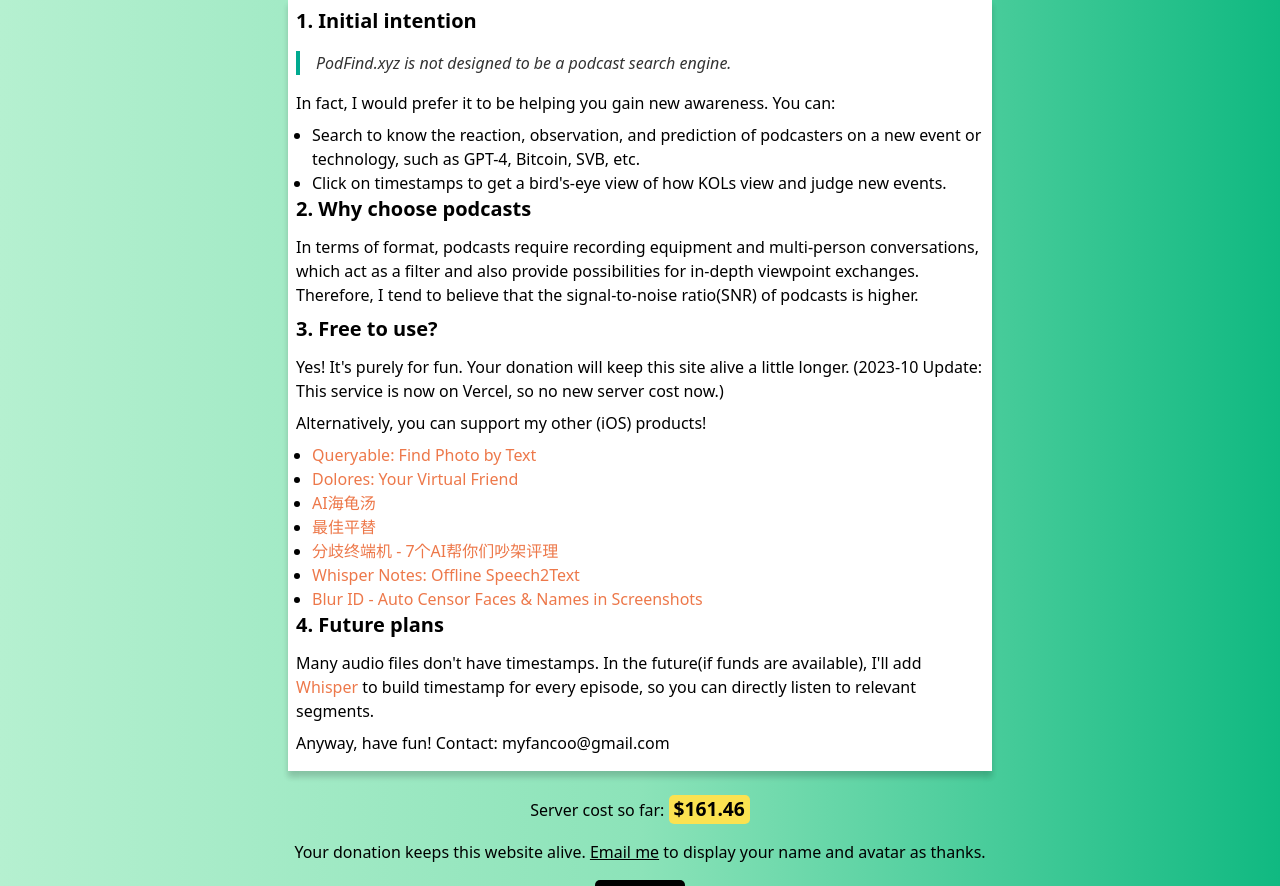
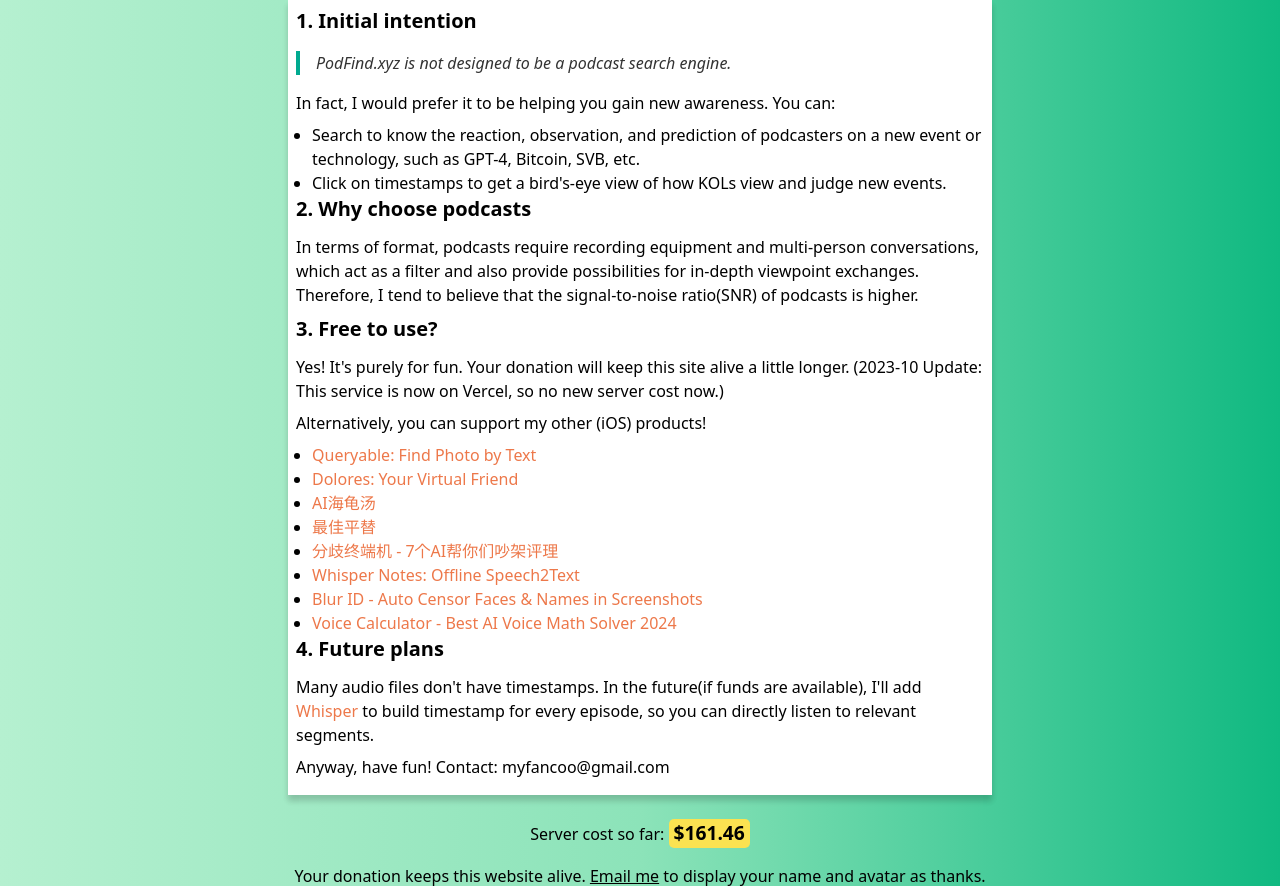
Before and after one commit to mazzzystar/PodFind, a Flask app: page /about in a window 1280 px wide. Shown: the part 97-983 px from the top of the page. Run offline with Flask 3, Linux system fonts and the light colour scheme; style sheets or scripts are compiled from the project's sources.

Commit message:
Update about.html

```diff
--- a/Web/templates/about.html
+++ b/Web/templates/about.html
@@ -154,7 +154,8 @@
             <li><a href="https://pingti.app" style="color:#ED784A;">最佳平替</a></li>
             <li><a href="https://pingli.app" style="color:#ED784A;">分歧终端机 - 7个AI帮你们吵架评理</a></li>
             <li><a href="https://whispernotes.app" style="color:#ED784A;">Whisper Notes: Offline Speech2Text</a></li>
-            <li><a href="https://www.blurid.app" style="color:#ED784A;">Blur ID - Auto Censor Faces & Names in Screenshots</a></li>
+            <li><a href="https://blurid.app" style="color:#ED784A;">Blur ID - Auto Censor Faces & Names in Screenshots</a></li>
+            <li><a href="https://voicecalculator.app" style="color:#ED784A;">Voice Calculator - Best AI Voice Math Solver 2024</a></li>
         </ul>
 
         <p></p>
```
